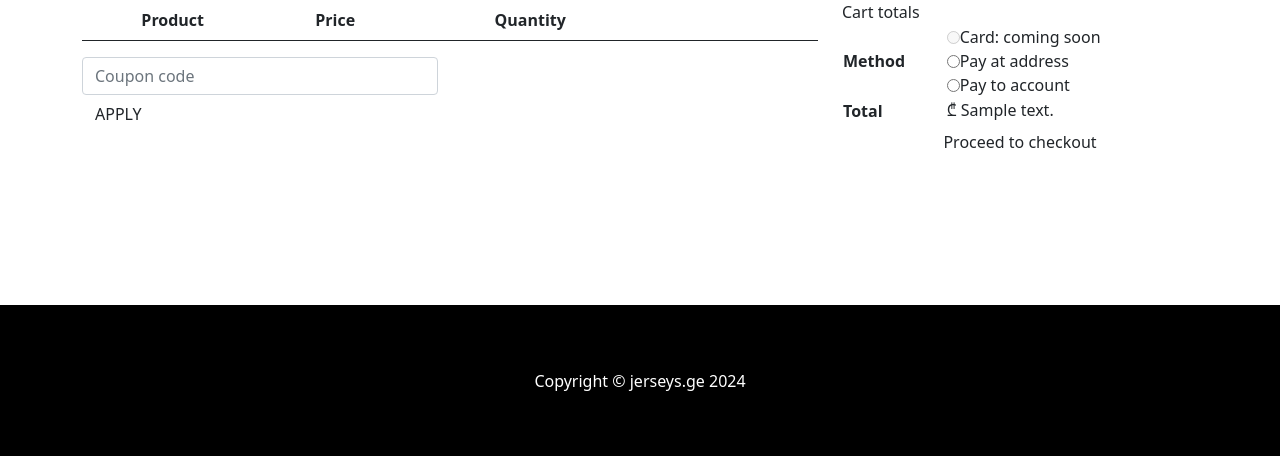
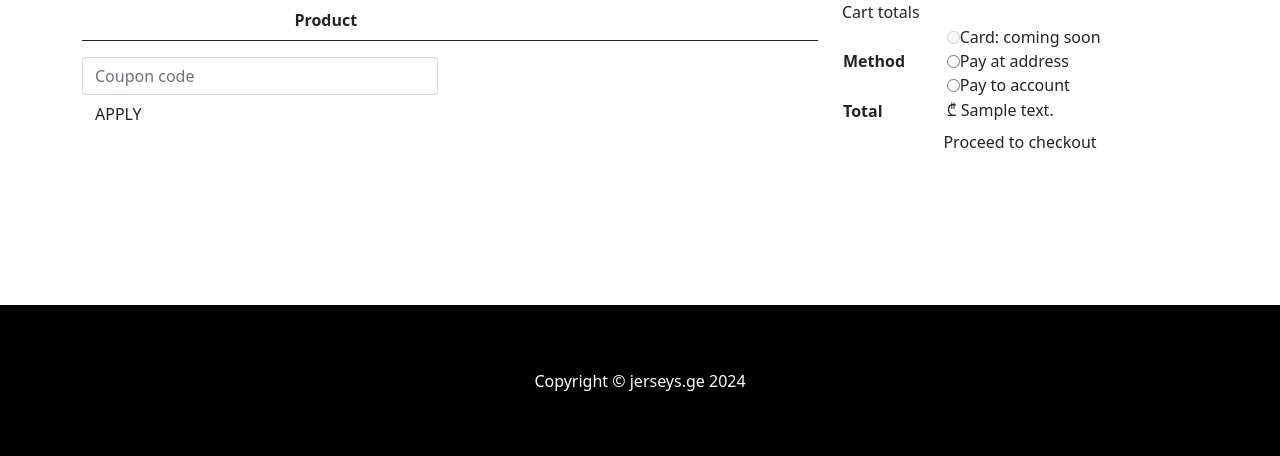
Before and after one commit to merab7/kharikha_trans, a Django app: template card/templates/cart_sum.html in a window 1280 px wide. Shown: the part 119-575 px from the top of the page. Run offline with Django 3.2, Linux system fonts and the light colour scheme; the template is opened without the code that fills it: most values are stand-ins (such as "Sample title", 1, 10 or a date in 2020); lists and menus that the app fills with data are empty; some libraries are stand-ins or nearby versions.

```diff
--- a/card/templates/cart_sum.html
+++ b/card/templates/cart_sum.html
@@ -17,12 +17,12 @@
                     {% trans "Product" %}
                   </th>
                   <th scope="col"></th>
-                  <th scope="col" class="alt-font fw-600">
+                  <!-- <th scope="col" class="alt-font fw-600">
                     {% trans "Price" %}
                   </th>
                   <th scope="col" class="alt-font fw-600">
                     {% trans "Quantity" %}
-                  </th>
+                  </th> -->
                   <th scope="col" class="alt-font fw-600"></th>
                 </tr>
               </thead>
```
Also changed, not shown: locale/ka/LC_MESSAGES/django.po, 1 other file.
